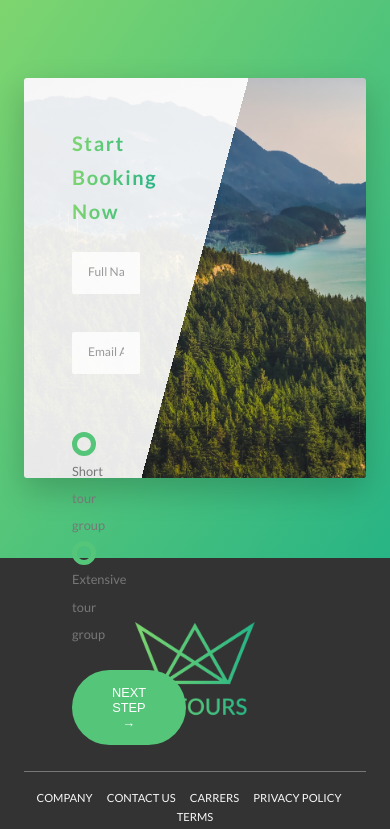
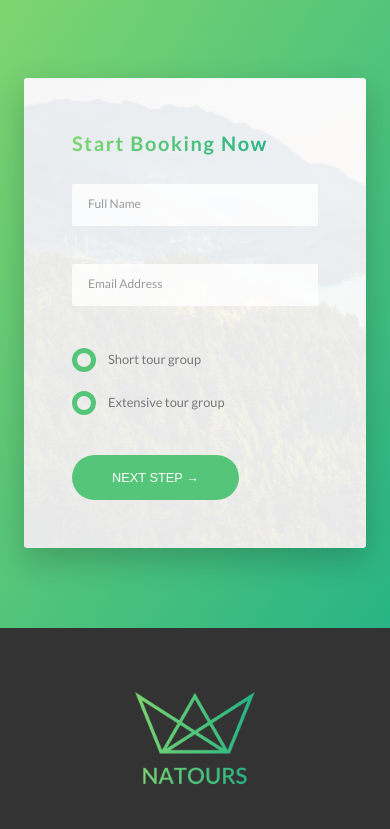
Before and after one commit to asifmuntasir/responsive-webDesign-2, a website: page index.html in a window 390 px wide. Shown: the part 5835-6664 px from the top of the page. Drawn offline with Linux system fonts and the light colour scheme.

Commit message:
booking section responsive completed

```diff
--- a/sass/components/_form.scss
+++ b/sass/components/_form.scss
@@ -15,6 +15,11 @@
         width: 90%;
         display: block;
         transition: all 0.3s;
+
+
+        @include respond(tab-port) {
+            width: 100%;
+        }
 
         &:focus {
             outline: none;
@@ -49,6 +54,11 @@
     &__radio-group {
         width: 49%;
         display: inline-block;
+
+        @include respond(tab-port) {
+            width: 100%;
+            margin-bottom: 2rem;
+        }
     }
 
     &__radio-input {
--- a/sass/pages/_home.scss
+++ b/sass/pages/_home.scss
@@ -71,14 +71,41 @@
             rgba($color-white, 0.9) 50%,
             transparent 50%),
         url(../img/nat-10.jpg);
-    background-size: cover;
+    background-size: 100%;
     border-radius: 3px;
     box-shadow: 0 1.5rem 4rem rgba($color-black, 0.2);
 
-    height: 50rem;
+    // height: 50rem;
+
+    @include respond(tab-land) {
+        background-image:
+            linear-gradient(105deg,
+                rgba($color-white, 0.9) 0%,
+                rgba($color-white, 0.9) 50%,
+                transparent 50%),
+            url(../img/nat-10.jpg);
+        background-size: cover;
+    }
+
+    @include respond(tab-port) {
+        background-image:
+            linear-gradient(to right,
+                rgba($color-white, 0.9) 0%,
+                rgba($color-white, 0.9) 100%,
+            ),
+            url(../img/nat-10.jpg);
+    }
 
     &__form {
         width: 50%;
         padding: 6rem;
+
+        @include respond(tab-land) {
+            width: 50%;
+        }
+
+        @include respond(tab-port) {
+            width: 100%;
+        }
     }
 }
```
Also changed, not shown: css/style.css.
